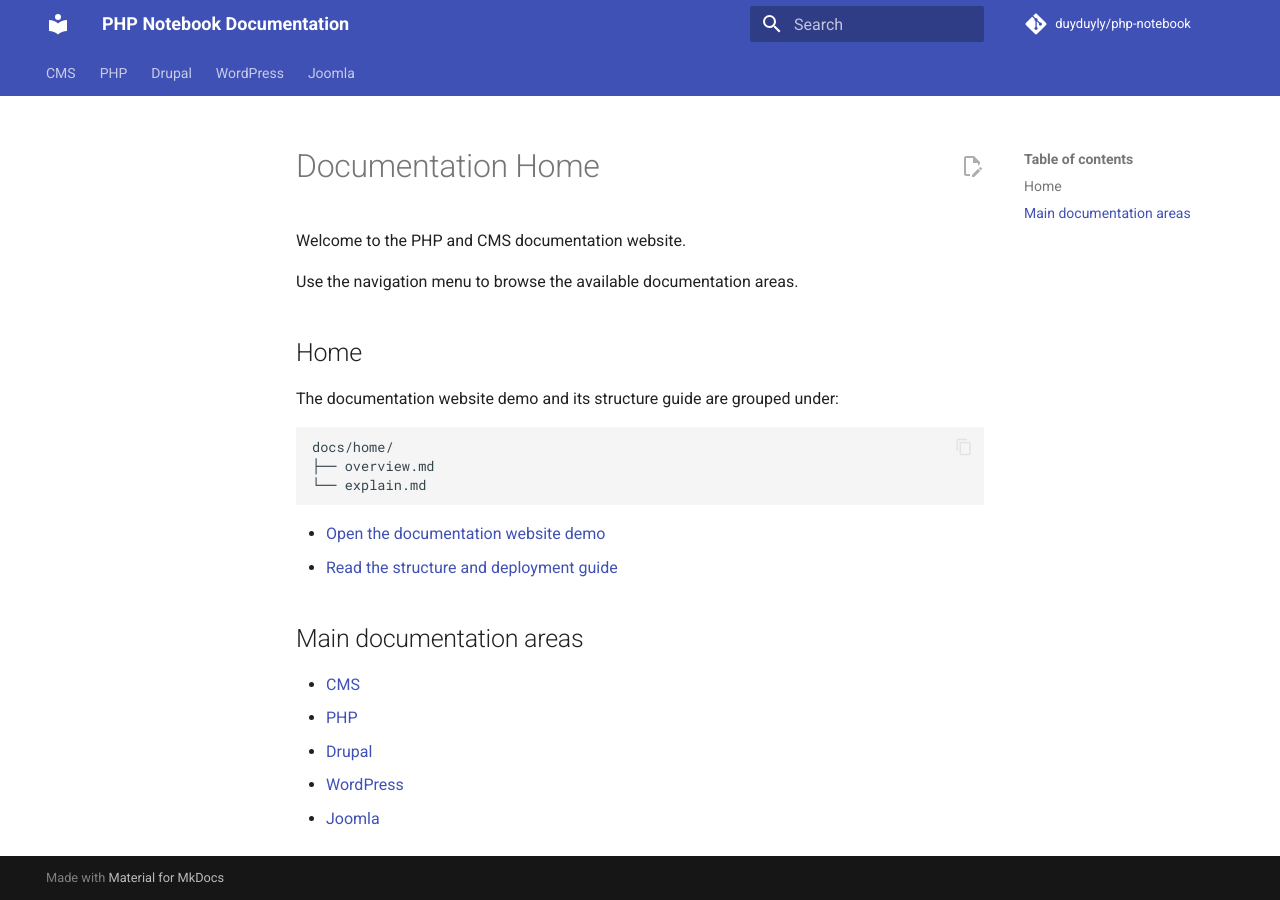
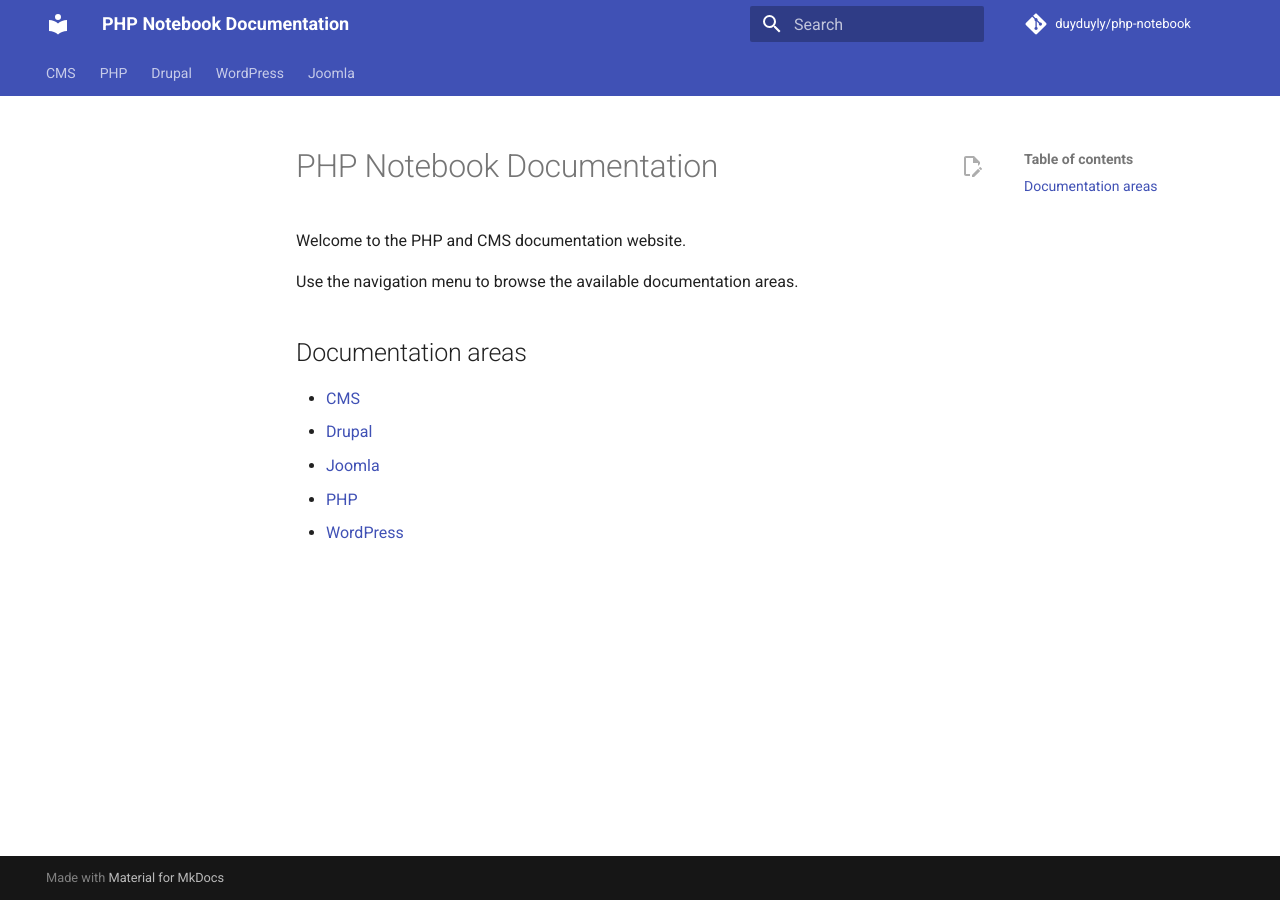
Before and after one commit to duyduyly/php-notebook, an MkDocs documentation site: the page built from docs/index.md, in a window 1280 px wide. Built offline with MkDocs 1.6.1 and Material for MkDocs 9.7.7, drawn with Linux system fonts in a browser that asks for light colours; comment, search, counter and statistics services are not loaded.

Commit message:
Remove Home labels from documentation landing page

````diff
--- a/docs/index.md
+++ b/docs/index.md
@@ -1,26 +1,13 @@
-# Documentation Home
+# PHP Notebook Documentation
 
 Welcome to the PHP and CMS documentation website.
 
 Use the navigation menu to browse the available documentation areas.
 
-## Home
-
-The documentation website demo and its structure guide are grouped under:
-
-```text
-docs/home/
-├── overview.md
-└── explain.md
-```
-
-- [Open the documentation website demo](home/overview.md)
-- [Read the structure and deployment guide](home/explain.md)
-
-## Main documentation areas
+## Documentation areas
 
 - [CMS](cms/overview.md)
+- [Drupal](drupal/overview.md)
+- [Joomla](joomla/overview.md)
 - [PHP](php/overview.md)
-- [Drupal](drupal/overview.md)
 - [WordPress](wordpress/overview.md)
-- [Joomla](joomla/overview.md)
````
